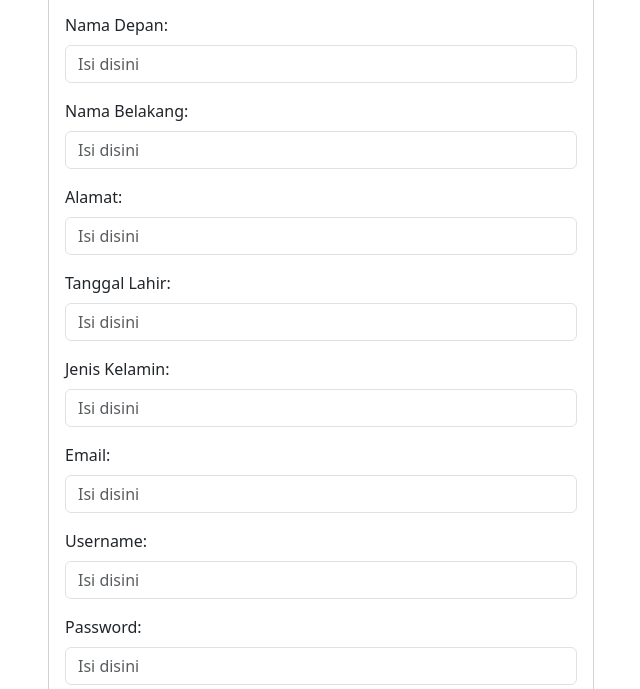
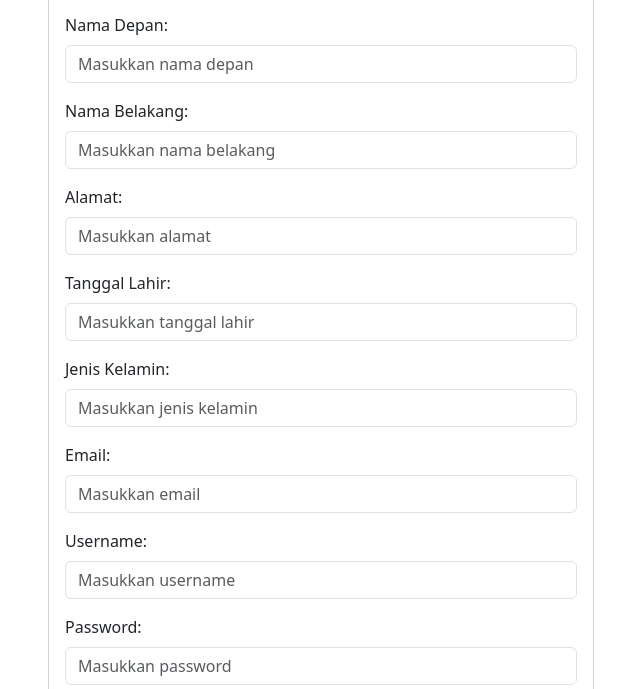
Before and after one commit to Rifaldi08/pemrograman-web-I, a plain HTML site: page Page2.html in a window 1280 px wide. Shown: the part 111-800 px from the top of the page, without its empty margins (34-674 px from the left). Drawn offline with nearby package versions, Linux system fonts and the light colour scheme.

Commit message:
Page2.html

```diff
--- a/Page2.html
+++ b/Page2.html
@@ -12,6 +12,7 @@
       <body>
         <div class="container mt-5">
           <div class="row">
+            <!-- Form Framework Bootsrap -->
             <div class="col-md-6">
               <div class="card">
                 <div class="card-header text-center">
@@ -21,47 +22,47 @@
                   <form action="#" method="post" enctype="multipart/form-data">
                     <div class="mb-3">
                       <label for="nama1" class="form-label">Nama Depan:</label>
-                      <input type="text" class="form-control" id="nama1" name="nama1" placeholder="Isi disini" required/>
+                      <input type="text" class="form-control" id="nama1" name="nama1" placeholder="Masukkan nama depan" required/>
                     </div>
 
                     <div class="mb-3">
                       <label for="nama2" class="form-label">Nama Belakang:</label>
-                      <input type="text" class="form-control" id="nama2" name="nama2" placeholder="Isi disini" required/>
+                      <input type="text" class="form-control" id="nama2" name="nama2" placeholder="Masukkan nama belakang" required/>
                     </div>
 
                     <div class="mb-3">
                       <label for="alamat" class="form-label">Alamat:</label>
-                      <input type="text" class="form-control" id="alamat" name="alamat" placeholder="Isi disini" required/>
+                      <input type="text" class="form-control" id="alamat" name="alamat" placeholder="Masukkan alamat" required/>
                     </div>
 
                     <div class="mb-3">
                         <label for="tl" class="form-label">Tanggal Lahir:</label>
-                        <input type="text" class="form-control" id="tl" name="tl" placeholder="Isi disini" required/>
+                        <input type="text" class="form-control" id="tl" name="tl" placeholder="Masukkan tanggal lahir" required/>
                       </div>
 
                       <div class="mb-3">
                         <label for="jk" class="form-label">Jenis Kelamin:</label>
-                        <input type="text" class="form-control" id="jk" name="jk" placeholder="Isi disini" required/>
+                        <input type="text" class="form-control" id="jk" name="jk" placeholder="Masukkan jenis kelamin" required/>
                       </div>
 
                       <div class="mb-3">
                         <label for="email" class="form-label">Email:</label>
-                        <input type="text" class="form-control" id="email" name="email" placeholder="Isi disini" required/>
+                        <input type="text" class="form-control" id="email" name="email" placeholder="Masukkan email" required/>
                       </div>
 
                       <div class="mb-3">
                         <label for="user" class="form-label">Username:</label>
-                        <input type="text" class="form-control" id="user" name="user" placeholder="Isi disini" required/>
+                        <input type="text" class="form-control" id="user" name="user" placeholder="Masukkan username" required/>
                       </div>
 
                       <div class="mb-3">
                         <label for="pass" class="form-label">Password:</label>
-                        <input type="text" class="form-control" id="pass" name="pass" placeholder="Isi disini" required/>
+                        <input type="text" class="form-control" id="pass" name="pass" placeholder="Masukkan password" required/>
                       </div>
 
                       <div class="mb-3">
                         <label for="Koment" class="form-label">Komentar:</label>
-                        <input type="text" class="form-control" id="koment" name="koment" placeholder="Tinggalkan saran" required/>
+                        <input type="text" class="form-control" id="koment" name="koment" placeholder="Isi disini" required/>
                       </div>
 
                     <div class="mb-3">
@@ -77,6 +78,8 @@
                 </div>
               </div>
 
+    <!-- Form Pure HTML -->
+
    </body>
   </head>
 
```
